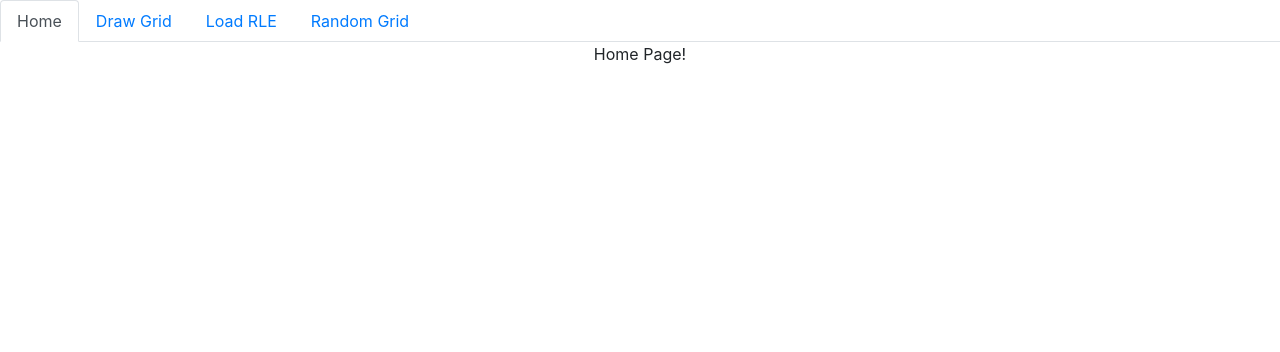
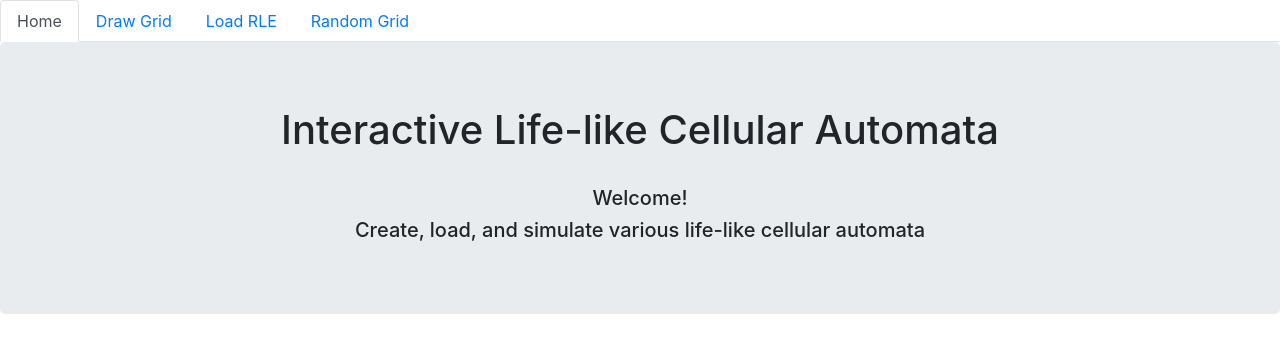
Before and after one commit to DavidKohler/Interactive-Life-like-Cellular-Automata, a React (Create React App) app: page / in a window 1280 px wide. Shown: the top 352 px of the page. Built offline with nearby package versions, Linux system fonts and the light colour scheme.

Commit message:
[add] started working on homepage

```diff
--- a/src/tab_pages/HomePage.js
+++ b/src/tab_pages/HomePage.js
@@ -1,8 +1,22 @@
+import Jumbotron from 'react-bootstrap/Jumbotron';
 import React, { Component } from 'react';
 
 class HomePage extends Component {
   render() {
-    return <div>Home Page!</div>;
+    return (
+      <div className="homepage-container">
+        <div className="jumbo-container">
+          <Jumbotron>
+            <h1>Interactive Life-like Cellular Automata</h1>
+            <br />
+            <h5>Welcome! </h5>
+            <h5>
+              Create, load, and simulate various life-like cellular automata
+            </h5>
+          </Jumbotron>
+        </div>
+      </div>
+    );
   }
 }
 
```
